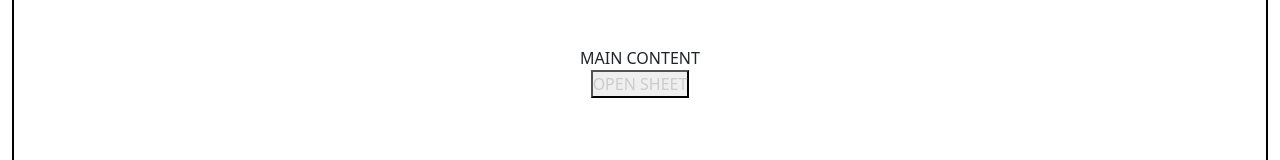
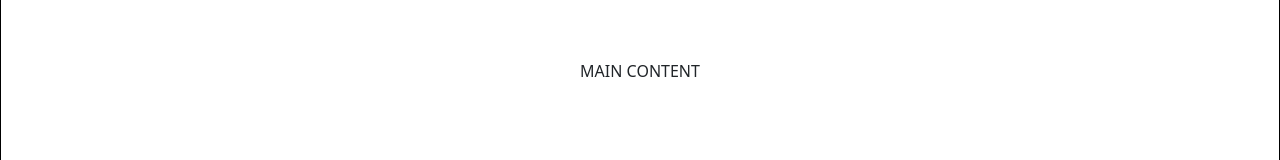
Before and after one commit to xJuanPablo/Untitled2, a React (Create React App) app in the folder client-side/: page / in a window 1280 px wide. Shown: the part 1100-1260 px from the top of the page. Built offline with nearby package versions, Linux system fonts and the light colour scheme.

Commit message:
kinda fixed bottom sheet

```diff
--- a/client-side/src/App.css
+++ b/client-side/src/App.css
@@ -203,21 +203,6 @@ nav.navbar .navbar-toggler[aria-expanded="true"] .navbar-toggler-icon {
   --rsbs-overlay-h: 0px;
   --rsbs-overlay-rounded: 16px;
   --rsbs-overlay-translate-y: 0px;
-}
-
-html {
-  display: flex;
-  justify-content: center;
-  align-items: center;
-  padding: 0;
-}
-
-body {
-  border: 1px solid black;
-  display: flex;
-  justify-content: center;
-  align-items: center;
-  margin: 0 !important;
 }
 
 .main {
--- a/client-side/src/components/slideup.js
+++ b/client-side/src/components/slideup.js
@@ -1,20 +1,15 @@
 import { useState } from 'react'
 import { BottomSheet } from 'react-spring-bottom-sheet'
 import { Button, Col, Container, Form, Row } from "react-bootstrap";
-// if setting up the CSS is tricky, you can add this to your page somewhere:
-// <link rel="stylesheet" href="https://unpkg.com/react-spring-bottom-sheet/dist/style.css" crossorigin="anonymous">
 import 'react-spring-bottom-sheet/dist/style.css'
 
 export default function SlideUp() {
-    const [open, setOpen] = useState(false);
+  const [open, setOpen] = useState(true); // Set the initial state to true to make the sheet open by default
 
   return (
     <>
       <div className="main">
         MAIN CONTENT
-          <button onClick={() => setOpen(!open)}>
-            {open ? "CLOSE" : "OPEN"} SHEET
-          </button>
       </div>
       <div className="footer">YOUR MAIN FOOTER</div>
       <BottomSheet
@@ -40,10 +35,16 @@ export default function SlideUp() {
       </Container>
       </div>}
         snapPoints={({ maxHeight }) => 0.9 * maxHeight}
-          sibling={<div className="sheetFooter">YOUR MAIN FOOTER</div>}
       >
         <div className="sheetBody">SHEET BODY</div>
       </BottomSheet>
     </>
   );
 }
+
+
+
+
+
+  // if setting up the CSS is tricky, you can add this to your page somewhere:
+// <link rel="stylesheet" href="https://unpkg.com/react-spring-bottom-sheet/dist/style.css" crossorigin="anonymous">
```
Lines whose indentation alone changed are shown as unchanged.
